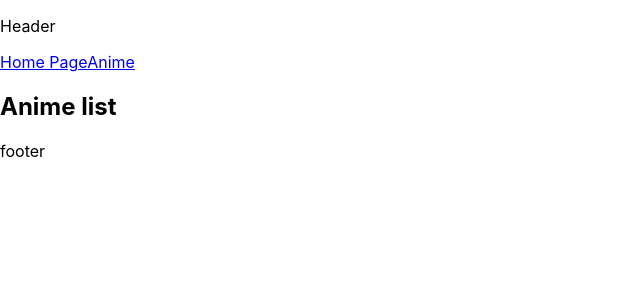
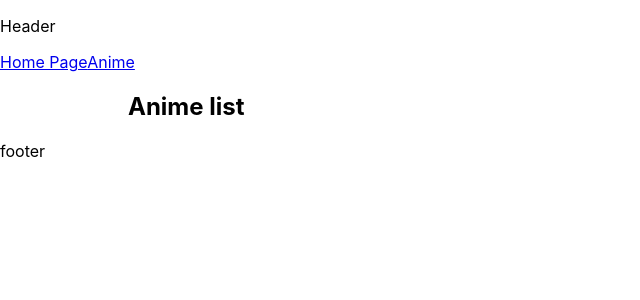
Before and after one commit to Politary/anime-searcher-ts, a React (Create React App) app: page /animes in a window 1280 px wide. Shown: the top 300 px of the page, without its empty margins (0-640 px from the left). Built offline with nearby package versions, Linux system fonts and the light colour scheme.

Commit message:
Fixes to file structure

```diff
--- a/src/components/CardRow/CardRow.tsx
+++ b/src/components/CardRow/CardRow.tsx
@@ -1,20 +1,8 @@
-import { AnimeCard } from '../AnimeCard/AnimeCard';
-import { useDispatch, useSelector } from 'react-redux';
-import { RootState } from '../../store/root.reducer';
-import { getOngoings } from '../../store/ongoings/ongoings.slice';
-import { useEffect } from 'react';
 // @ts-ignore
 import { Card } from '../Card/Card.tsx';
 import { Row } from './CardRow.styles';
 
-export const CardRow = () => {
-    const dispatch = useDispatch();
-    const ongoings = useSelector((state: RootState) => state.ongoings);
-
-    useEffect(() => {
-        dispatch(getOngoings());
-    }, []);
-
+export const CardRow = ({ ongoings }) => {
     return (
         <Row>
             {ongoings.list.slice(0, 8).map((item) => (
--- /dev/null
+++ b/src/components/Layout/Layout.styles.js
@@ -0,0 +1,7 @@
+import styled from 'styled-components/macro';
+
+export const Container = styled.div`
+    width: 80%;
+    margin-left: auto;
+    margin-right: auto;
+`;
--- a/src/components/Layout/Layout.tsx
+++ b/src/components/Layout/Layout.tsx
@@ -1,4 +1,5 @@
 import { Link, Outlet } from 'react-router-dom';
+import { Container } from './Layout.styles';
 
 export const Layout = () => {
     return (
@@ -8,7 +9,9 @@ export const Layout = () => {
                 <Link to="/">Home Page</Link>
                 <Link to="/animes">Anime</Link>
             </header>
-            <Outlet />
+            <Container>
+                <Outlet />
+            </Container>
             <footer>footer</footer>
         </>
     );
--- a/src/pages/HomePage/HomePage.tsx
+++ b/src/pages/HomePage/HomePage.tsx
@@ -1,15 +1,22 @@
 import { useDispatch, useSelector } from 'react-redux';
 //@ts-ignore
 import { CardRow } from '../../components/CardRow/CardRow.tsx';
+import { RootState } from '../../store/root.reducer';
+import { useEffect } from 'react';
+import { getOngoings } from '../../store/ongoings/ongoings.slice';
 
 export const HomePage = () => {
-    // const dispatch = useDispatch();
-    // const weather = useSelector((state) => state.weather);
+    const dispatch = useDispatch();
+    const ongoings = useSelector((state: RootState) => state.ongoings);
+
+    useEffect(() => {
+        dispatch(getOngoings());
+    }, []);
 
     return (
         <div>
             <h2>Ongoings</h2>
-            <CardRow />
+            <CardRow ongoings={ongoings} />
         </div>
     );
 };
--- a/src/store/ongoings/ongoings.sagas.ts
+++ b/src/store/ongoings/ongoings.sagas.ts
@@ -13,7 +13,6 @@ function* getOngoingsAction() {
                 `https://api.jikan.moe/v3/search/anime?q=&status=airing&order_by=score`
             )
         );
-        // type anime, status - airing order_by rating
         console.log(ongoingsData);
         yield put(getOngoingsSuccess(ongoingsData.data.results));
     } catch (error) {
```
